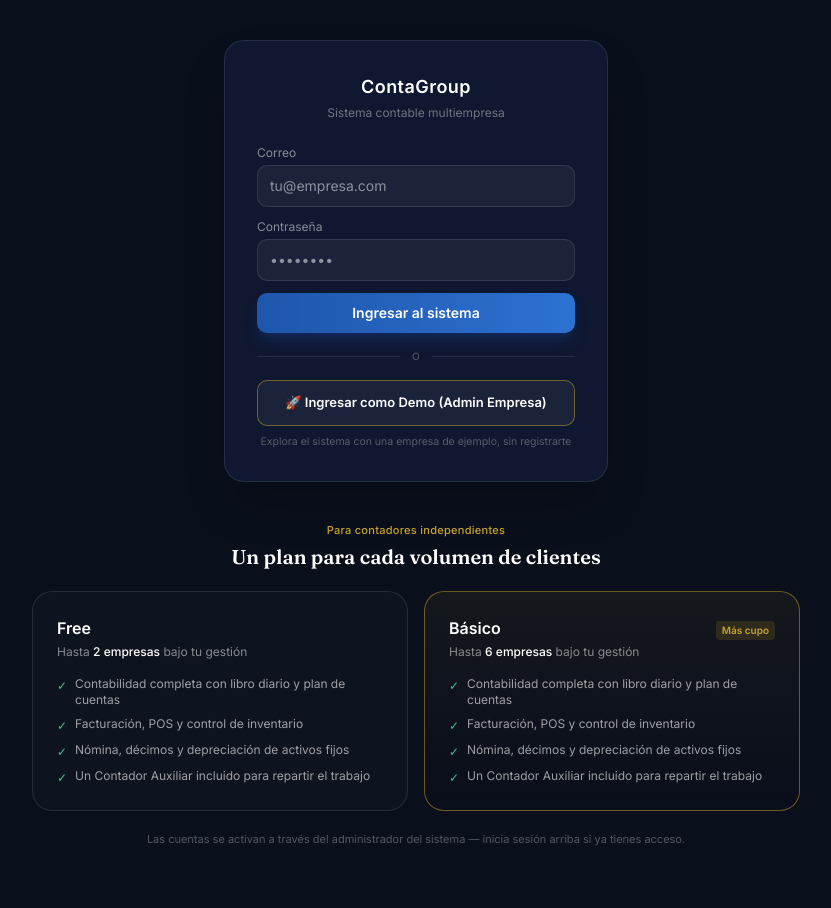
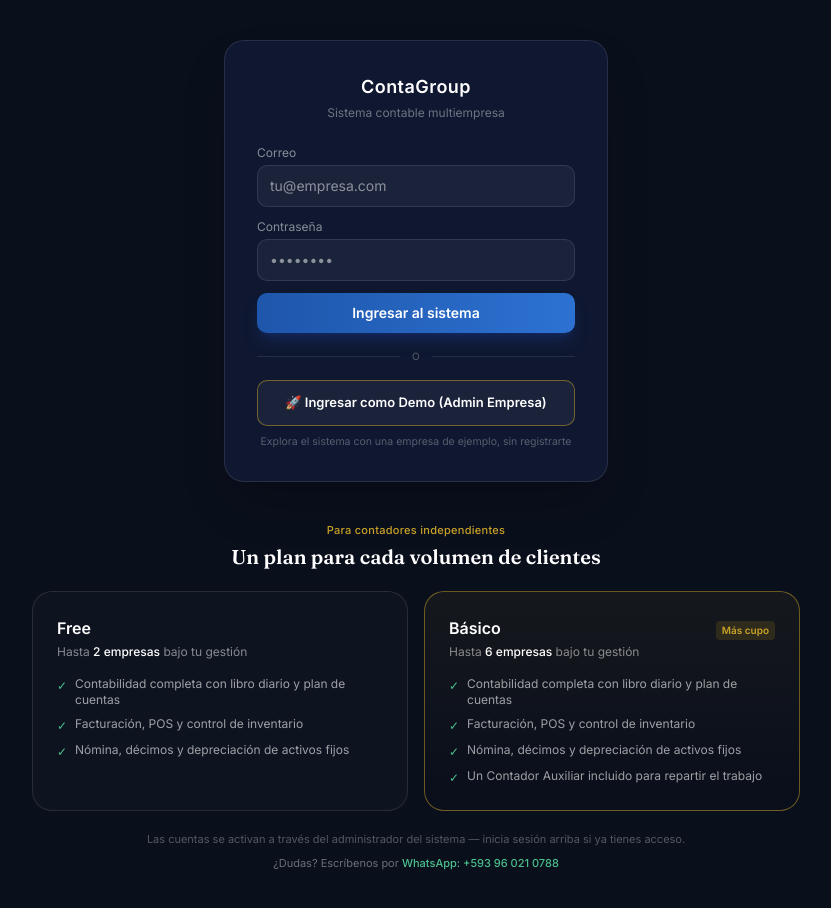
Before and after one commit to contagroup666-jpg/contagroup-app-vite, a React (Vite) app: page /usuarios in a window 1280 px wide. Shown: the top 908 px of the page, without its empty margins (224-1055 px from the left). Before the commit the page ends 887 px from the top, so only its background shows below. Built offline with nearby package versions, Linux system fonts and the light colour scheme; no server answers.

Commit message:
Vitrina de planes: Contador Auxiliar solo en Básico, agregar contacto WhatsApp

```diff
--- a/src/modules/auth/LoginPage.tsx
+++ b/src/modules/auth/LoginPage.tsx
@@ -6,8 +6,11 @@ const CARACTERISTICAS_COMUNES = [
   'Contabilidad completa con libro diario y plan de cuentas',
   'Facturación, POS y control de inventario',
   'Nómina, décimos y depreciación de activos fijos',
-  'Un Contador Auxiliar incluido para repartir el trabajo',
 ]
+
+const CARACTERISTICA_AUXILIAR = 'Un Contador Auxiliar incluido para repartir el trabajo'
+
+const WHATSAPP_CONTACTO = '593960210788'
 
 export default function LoginPage() {
   const { signIn, signInDemo, error } = useAuth()
@@ -139,6 +142,12 @@ export default function LoginPage() {
                       {c}
                     </li>
                   ))}
+                  {clave === 'basico' && (
+                    <li className="flex items-start gap-2 text-xs text-white/60">
+                      <span className="text-[var(--color-emerald-400)] mt-0.5">✓</span>
+                      {CARACTERISTICA_AUXILIAR}
+                    </li>
+                  )}
                 </ul>
               </div>
             )
@@ -147,6 +156,17 @@ export default function LoginPage() {
         <p className="text-[11px] text-white/30 text-center mt-5">
           Las cuentas se activan a través del administrador del sistema — inicia sesión arriba si ya tienes acceso.
         </p>
+        <p className="text-[11px] text-white/40 text-center mt-2">
+          ¿Dudas? Escríbenos por{' '}
+          <a
+            href={`https://wa.me/${WHATSAPP_CONTACTO}`}
+            target="_blank"
+            rel="noopener noreferrer"
+            className="text-[var(--color-emerald-400)] font-medium hover:underline"
+          >
+            WhatsApp: +593 96 021 0788
+          </a>
+        </p>
       </div>
     </div>
   )
```
